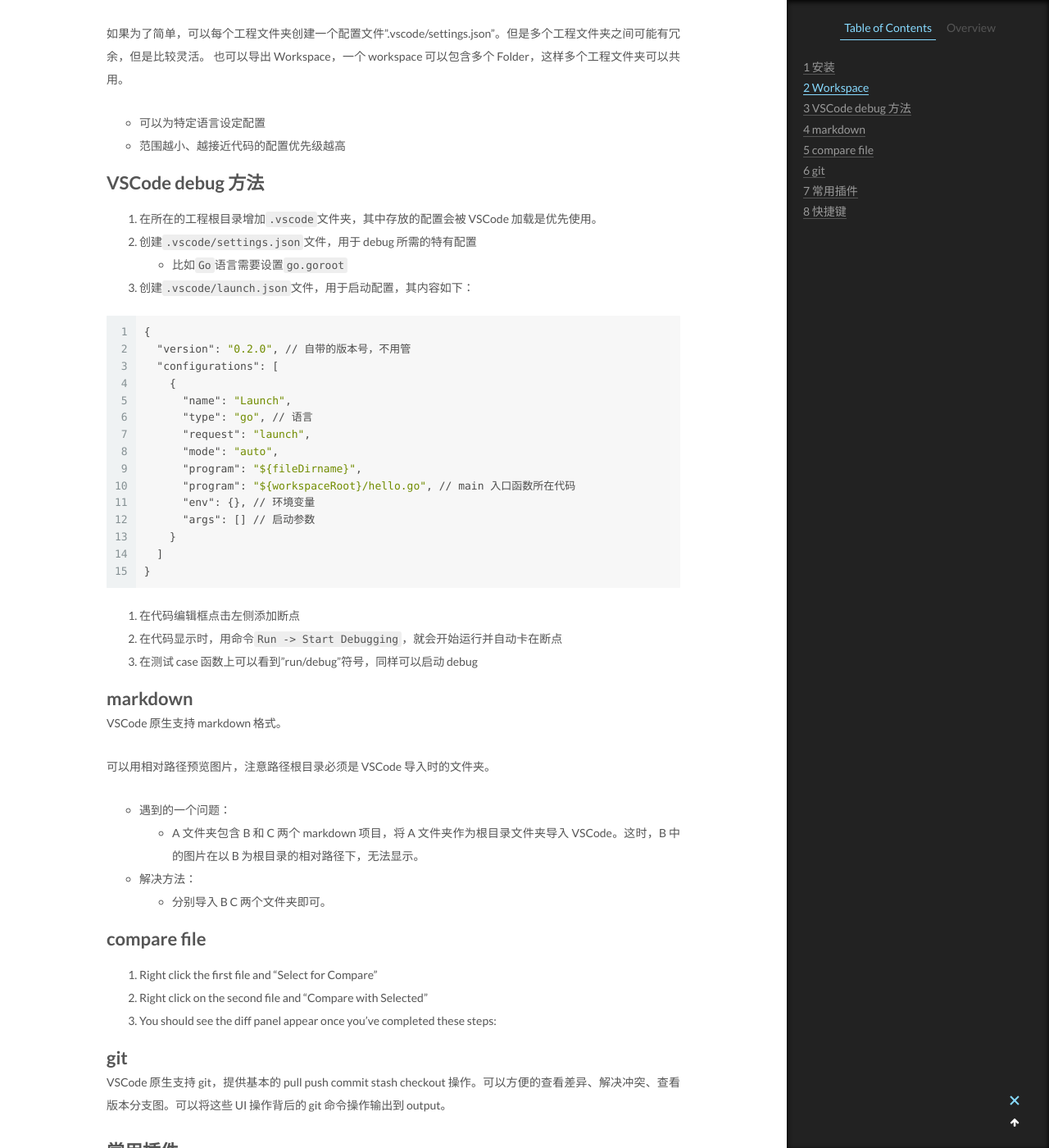
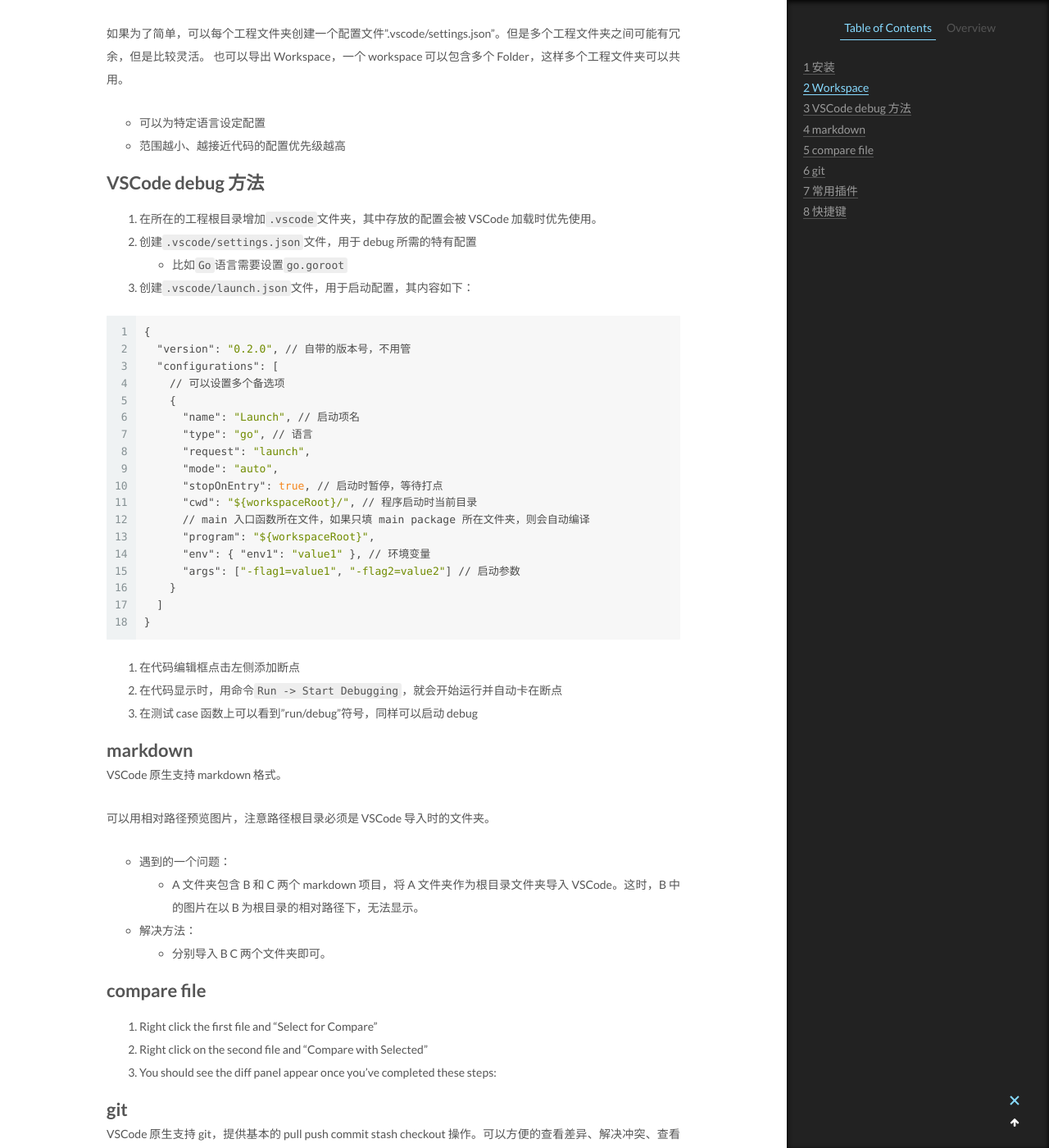
Before and after one commit to CodeHunter2006/CodeHunter2006.github.io, a Jekyll site: the page built from _posts/2019-10-27-VSCode.md, in a window 1280 px wide and 1400 px high, scrolled down 1696 px. Shown: the whole window at 82% size. Built offline with Jekyll 4.4.1, drawn with Linux system fonts in a browser that asks for light colours.

```diff
--- a/_posts/2019-10-27-VSCode.md
+++ b/_posts/2019-10-27-VSCode.md
@@ -54,7 +54,7 @@
 
 # VSCode debug 方法
 
-1. 在所在的工程根目录增加`.vscode`文件夹，其中存放的配置会被 VSCode 加载是优先使用。
+1. 在所在的工程根目录增加`.vscode`文件夹，其中存放的配置会被 VSCode 加载时优先使用。
 2. 创建`.vscode/settings.json`文件，用于 debug 所需的特有配置
    - 比如`Go`语言需要设置`go.goroot`
 3. 创建`.vscode/launch.json`文件，用于启动配置，其内容如下：
@@ -63,15 +63,18 @@
 {
   "version": "0.2.0", // 自带的版本号，不用管
   "configurations": [
+    // 可以设置多个备选项
     {
-      "name": "Launch",
+      "name": "Launch", // 启动项名
       "type": "go", // 语言
       "request": "launch",
       "mode": "auto",
-      "program": "${fileDirname}",
-      "program": "${workspaceRoot}/hello.go", // main 入口函数所在代码
-      "env": {}, // 环境变量
-      "args": [] // 启动参数
+      "stopOnEntry": true, // 启动时暂停，等待打点
+      "cwd": "${workspaceRoot}/", // 程序启动时当前目录
+      // main 入口函数所在文件，如果只填 main package 所在文件夹，则会自动编译
+      "program": "${workspaceRoot}",
+      "env": { "env1": "value1" }, // 环境变量
+      "args": ["-flag1=value1", "-flag2=value2"] // 启动参数
     }
   ]
 }
```
Also changed, not shown: _posts/2019-10-01-Go_Modules.md (+4 -1 lines), _posts/2019-12-28-Go_Package.md (+62 -44 lines), _posts/2020-11-07-Go_Representable_Assignable_Comparable.md (+2 -0 lines).
